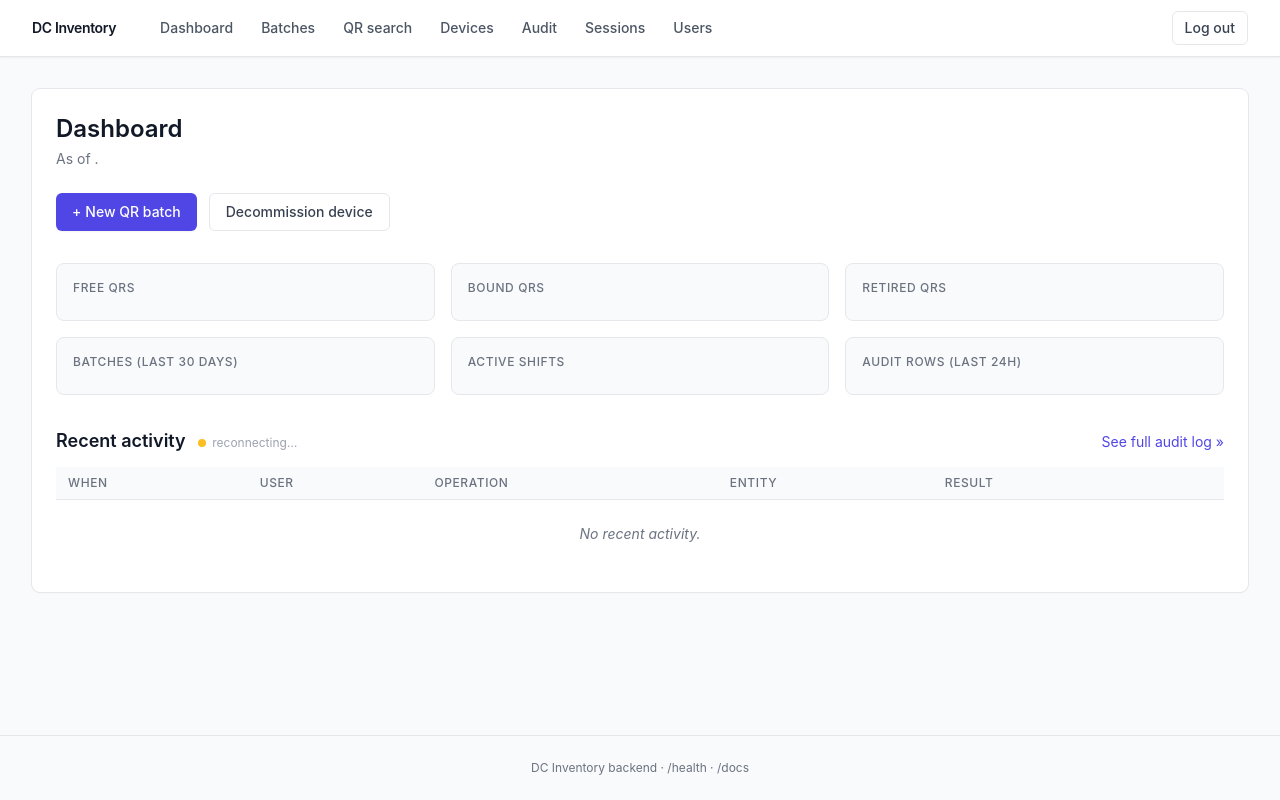
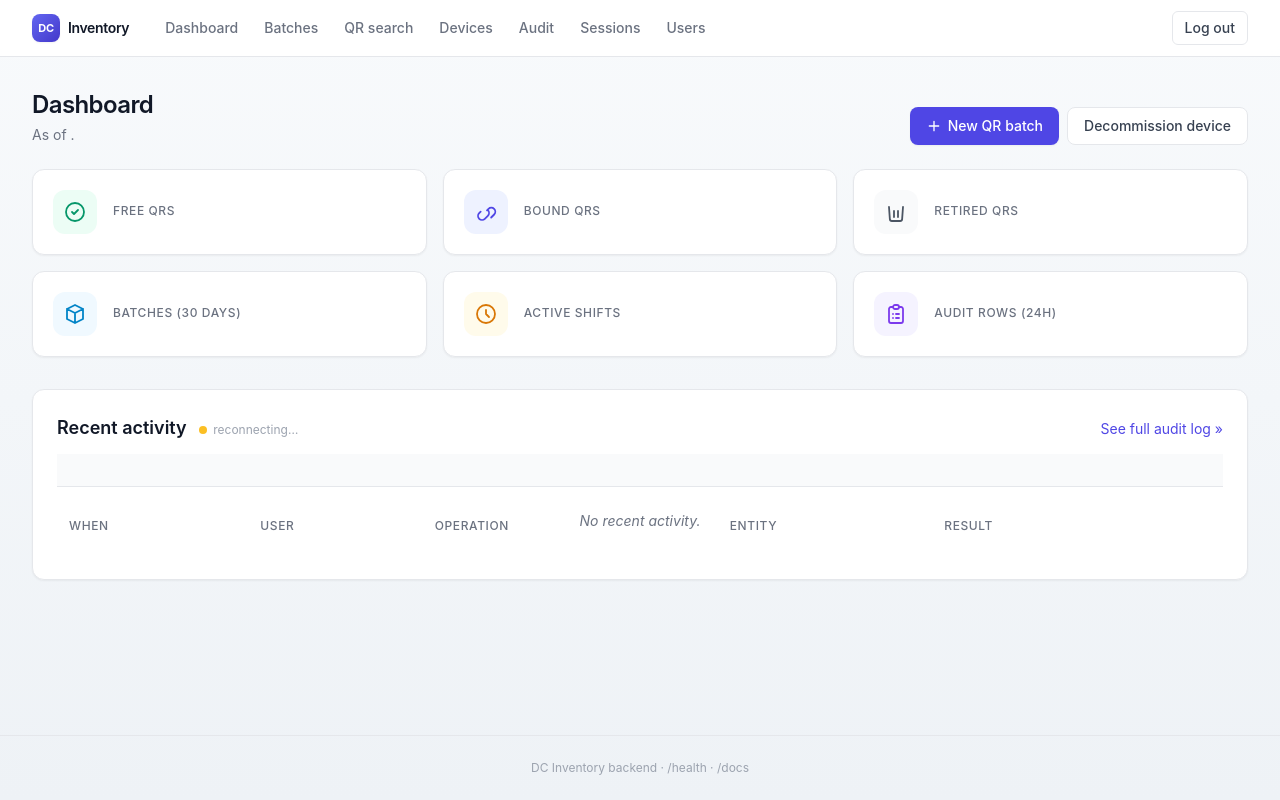
Before and after one commit to Temirlaaan/Datacenter-Inventory-System, a Python web app: template backend/app/web/templates/dashboard.html in a window 1280 px wide. Run offline with Jinja, Linux system fonts and the light colour scheme; the template is opened without the code that fills it, so the values that code supplies are empty; some libraries are stand-ins or nearby versions.

Commit message:
feat(web): polish admin shell + dashboard
Shared layout gets active-nav highlighting (via request.url.path),
a brand mark, sticky backdrop-blur header, icon flash banners, and a
user avatar chip — so every /web/* page inherits the refresh. admin.css
gains global polish (gradient bg, focus-visible rings, card-hover lift,
sticky table headers, thin scrollbars, reduced-motion guard). Dashboard
counter cards become colour-accented icon chips with hover lift.

Co-Authored-By: Claude Opus 4.8 <noreply@anthropic.com>

```diff
--- a/backend/app/web/static/admin.css
+++ b/backend/app/web/static/admin.css
@@ -1,6 +1,91 @@
 /* DC Inventory admin — supplemental CSS.
  *
- * Most of the UI is Tailwind utility classes (loaded via Play CDN in
- * _base.html). This file is intentionally near-empty: it exists as a
- * stable URL the base template links and as a place to drop rules
- * Tailwind can't easily express. Nothing here today — add sparingly. */
+ * Most of the UI is Tailwind utility classes (loaded via the Play CDN JS in
+ * _base.html). The Play CDN only generates utilities it finds in the DOM and
+ * does NOT process @apply in this file — so everything here is plain CSS:
+ * global polish Tailwind utilities can't easily express (page background,
+ * font smoothing, focus-visible rings, smooth card/button transitions,
+ * thin scrollbars). 2026-06-16 design pass. */
+
+html {
+  scroll-behavior: smooth;
+}
+
+body {
+  -webkit-font-smoothing: antialiased;
+  -moz-osx-font-smoothing: grayscale;
+  /* Subtle cool-gray gradient instead of a flat fill — reads as "app", not "page". */
+  background: linear-gradient(180deg, #f8fafc 0%, #eef2f6 100%);
+  background-attachment: fixed;
+}
+
+::selection {
+  background: #c7d2fe;
+  color: #1e1b4b;
+}
+
+/* Accessible focus ring on every interactive element (keyboard users). */
+a:focus-visible,
+button:focus-visible,
+input:focus-visible,
+select:focus-visible,
+textarea:focus-visible,
+[tabindex]:focus-visible {
+  outline: 2px solid #6366f1;
+  outline-offset: 2px;
+  border-radius: 6px;
+}
+
+/* Smooth hover transitions for buttons + links. */
+a,
+button {
+  transition: background-color 0.15s ease, color 0.15s ease,
+    box-shadow 0.15s ease, border-color 0.15s ease, transform 0.15s ease;
+}
+
+/* Opt-in lift for clickable cards (add class="card-hover"). */
+.card-hover {
+  transition: box-shadow 0.18s ease, transform 0.18s ease;
+}
+.card-hover:hover {
+  box-shadow: 0 12px 32px -14px rgba(15, 23, 42, 0.22);
+  transform: translateY(-2px);
+}
+
+/* Sticky table headers sit just below the 56px sticky page header. */
+thead th {
+  position: sticky;
+  top: 3.5rem;
+  background: inherit;
+}
+
+/* Thin, unobtrusive scrollbars (Firefox + WebKit). */
+* {
+  scrollbar-width: thin;
+  scrollbar-color: #cbd5e1 transparent;
+}
+*::-webkit-scrollbar {
+  width: 9px;
+  height: 9px;
+}
+*::-webkit-scrollbar-thumb {
+  background: #cbd5e1;
+  border-radius: 9999px;
+  border: 2px solid transparent;
+  background-clip: content-box;
+}
+*::-webkit-scrollbar-thumb:hover {
+  background: #94a3b8;
+  background-clip: content-box;
+}
+
+/* Respect reduced-motion preferences. */
+@media (prefers-reduced-motion: reduce) {
+  html {
+    scroll-behavior: auto;
+  }
+  *,
+  .card-hover {
+    transition: none !important;
+  }
+}
--- a/backend/app/web/templates/_base.html
+++ b/backend/app/web/templates/_base.html
@@ -6,14 +6,7 @@
     <title>{% block title %}DC Inventory admin{% endblock %}</title>
     {# Tailwind Play script, self-hosted under /static/ so the admin
        surface has no runtime dependency on cdn.tailwindcss.com. Bundled
-       with the official @tailwindcss/forms plugin (gives all native
-       <input>/<textarea>/<select> sane padding + border defaults out
-       of the box — without it Tailwind's preflight strips browser
-       styling and inputs render with zero internal padding). Pinned to
-       the version we downloaded on 2026-06-07. To upgrade, re-fetch
-       `https://cdn.tailwindcss.com?plugins=forms`. Precompile to a CSS
-       bundle (needs Node) only if the ~400KB JS load becomes a perf
-       concern. #}
+       with the official @tailwindcss/forms plugin. Pinned 2026-06-07. #}
     <script src="/static/tailwind.js"></script>
     <script>
       tailwind.config = {
@@ -29,24 +22,39 @@
     </script>
     <link rel="stylesheet" href="/static/admin.css">
 </head>
-<body class="bg-gray-50 text-gray-900 antialiased min-h-screen flex flex-col">
+<body class="text-gray-900 antialiased min-h-screen flex flex-col">
 
-<header class="bg-white border-b border-gray-200 shadow-sm">
-    <div class="max-w-7xl mx-auto px-4 sm:px-6 lg:px-8 flex items-center h-14 gap-8">
-        <a class="text-sm font-semibold text-gray-900 tracking-tight whitespace-nowrap" href="/web/">DC Inventory</a>
-        <nav class="flex items-center gap-1 flex-1 overflow-x-auto">
-            {% set _navlink = "px-3 py-1.5 rounded-md text-sm font-medium text-gray-600 hover:text-gray-900 hover:bg-gray-100 whitespace-nowrap" %}
-            <a class="{{ _navlink }}" href="/web/">Dashboard</a>
-            <a class="{{ _navlink }}" href="/web/batches/">Batches</a>
-            <a class="{{ _navlink }}" href="/web/qr/search">QR search</a>
-            <a class="{{ _navlink }}" href="/web/devices/search">Devices</a>
-            <a class="{{ _navlink }}" href="/web/audit/">Audit</a>
-            <a class="{{ _navlink }}" href="/web/sessions/">Sessions</a>
-            <a class="{{ _navlink }}" href="/web/users/">Users</a>
+{% set path = request.url.path if request else '' %}
+{% macro navlink(href, label, prefix) -%}
+    {% set active = (path == '/web/') if prefix == '/web/' else path.startswith(prefix) %}
+    <a class="px-3 py-1.5 rounded-md text-sm font-medium whitespace-nowrap transition-colors
+        {% if active %}bg-indigo-50 text-indigo-700{% else %}text-gray-500 hover:text-gray-900 hover:bg-gray-100{% endif %}"
+       href="{{ href }}"{% if active %} aria-current="page"{% endif %}>{{ label }}</a>
+{%- endmacro %}
+
+<header class="sticky top-0 z-20 bg-white/90 backdrop-blur border-b border-gray-200">
+    <div class="max-w-7xl mx-auto px-4 sm:px-6 lg:px-8 flex items-center h-14 gap-6">
+        <a class="flex items-center gap-2 shrink-0" href="/web/">
+            <span class="inline-flex items-center justify-center w-7 h-7 rounded-lg bg-gradient-to-br from-indigo-500 to-indigo-700 text-white text-[11px] font-bold tracking-tight shadow-sm">DC</span>
+            <span class="text-sm font-semibold text-gray-900 tracking-tight hidden sm:inline">Inventory</span>
+        </a>
+        <nav class="flex items-center gap-0.5 flex-1 overflow-x-auto">
+            {{ navlink('/web/', 'Dashboard', '/web/') }}
+            {{ navlink('/web/batches/', 'Batches', '/web/batches') }}
+            {{ navlink('/web/qr/search', 'QR search', '/web/qr') }}
+            {{ navlink('/web/devices/search', 'Devices', '/web/devices') }}
+            {{ navlink('/web/audit/', 'Audit', '/web/audit') }}
+            {{ navlink('/web/sessions/', 'Sessions', '/web/sessions') }}
+            {{ navlink('/web/users/', 'Users', '/web/users') }}
         </nav>
-        <div class="flex items-center gap-3 text-sm">
-            {% if user_email %}<span class="text-gray-500 hidden sm:inline">{{ user_email }}</span>{% endif %}
-            <a class="px-3 py-1.5 rounded-md text-sm font-medium border border-gray-200 text-gray-700 hover:bg-gray-100" href="/web/logout">Log out</a>
+        <div class="flex items-center gap-3 text-sm shrink-0">
+            {% if user_email %}
+            <span class="text-gray-500 hidden md:inline-flex items-center gap-1.5">
+                <span class="inline-flex items-center justify-center w-6 h-6 rounded-full bg-gray-100 text-gray-600 text-[11px] font-semibold">{{ user_email[0]|upper }}</span>
+                <span class="hidden lg:inline">{{ user_email }}</span>
+            </span>
+            {% endif %}
+            <a class="px-3 py-1.5 rounded-md text-sm font-medium border border-gray-200 text-gray-700 hover:bg-gray-100 transition-colors" href="/web/logout">Log out</a>
         </div>
     </div>
 </header>
@@ -54,9 +62,15 @@
 {% if flash %}
 <div class="max-w-7xl mx-auto px-4 sm:px-6 lg:px-8 pt-6">
     {% if flash_kind == "error" %}
-    <div class="rounded-md border border-rose-200 bg-rose-50 px-4 py-3 text-sm text-rose-800">{{ flash }}</div>
+    <div class="flex items-start gap-3 rounded-lg border border-rose-200 bg-rose-50 px-4 py-3 text-sm text-rose-800 shadow-sm">
+        <svg class="w-5 h-5 shrink-0 mt-px text-rose-500" fill="none" viewBox="0 0 24 24" stroke="currentColor" stroke-width="2"><path stroke-linecap="round" stroke-linejoin="round" d="M12 9v4m0 4h.01M10.29 3.86 1.82 18a2 2 0 0 0 1.71 3h16.94a2 2 0 0 0 1.71-3L13.71 3.86a2 2 0 0 0-3.42 0Z"/></svg>
+        <span>{{ flash }}</span>
+    </div>
     {% else %}
-    <div class="rounded-md border border-indigo-200 bg-indigo-50 px-4 py-3 text-sm text-indigo-800">{{ flash }}</div>
+    <div class="flex items-start gap-3 rounded-lg border border-emerald-200 bg-emerald-50 px-4 py-3 text-sm text-emerald-800 shadow-sm">
+        <svg class="w-5 h-5 shrink-0 mt-px text-emerald-500" fill="none" viewBox="0 0 24 24" stroke="currentColor" stroke-width="2"><path stroke-linecap="round" stroke-linejoin="round" d="m9 12 2 2 4-4m6 2a9 9 0 1 1-18 0 9 9 0 0 1 18 0Z"/></svg>
+        <span>{{ flash }}</span>
+    </div>
     {% endif %}
 </div>
 {% endif %}
@@ -65,10 +79,10 @@
     {% block content %}{% endblock %}
 </main>
 
-<footer class="border-t border-gray-200 py-6 text-center text-xs text-gray-500">
+<footer class="border-t border-gray-200 py-6 text-center text-xs text-gray-400">
     DC Inventory backend &middot;
-    <a class="hover:text-gray-700" href="/health">/health</a> &middot;
-    <a class="hover:text-gray-700" href="/docs">/docs</a>
+    <a class="hover:text-gray-600" href="/health">/health</a> &middot;
+    <a class="hover:text-gray-600" href="/docs">/docs</a>
 </footer>
 </body>
 </html>
--- a/backend/app/web/templates/dashboard.html
+++ b/backend/app/web/templates/dashboard.html
@@ -12,40 +12,52 @@
 {%- endmacro %}
 
 {% block content %}
-<section class="bg-white rounded-lg shadow-sm ring-1 ring-gray-200 p-6">
-    <div class="flex items-baseline justify-between flex-wrap gap-2 mb-6">
-        <div>
-            <h1 class="text-2xl font-semibold text-gray-900">Dashboard</h1>
-            <p class="text-sm text-gray-500 mt-1">As of {{ snapshot.generated_at.strftime("%Y-%m-%d %H:%M:%S UTC") }}.</p>
-        </div>
+<div class="flex items-end justify-between flex-wrap gap-3 mb-6">
+    <div>
+        <h1 class="text-2xl font-semibold tracking-tight text-gray-900">Dashboard</h1>
+        <p class="text-sm text-gray-500 mt-1">As of {{ snapshot.generated_at.strftime("%Y-%m-%d %H:%M:%S UTC") }}.</p>
     </div>
-
-    <div class="flex flex-wrap gap-3 mb-8">
-        <a class="inline-flex items-center px-4 py-2 rounded-md bg-indigo-600 hover:bg-indigo-500 text-white text-sm font-medium shadow-sm" href="/web/batches/new">
-            <span class="mr-1">+</span> New QR batch
+    <div class="flex flex-wrap gap-2">
+        <a class="inline-flex items-center gap-1.5 px-4 py-2 rounded-lg bg-indigo-600 hover:bg-indigo-500 text-white text-sm font-medium shadow-sm" href="/web/batches/new">
+            <svg class="w-4 h-4" fill="none" viewBox="0 0 24 24" stroke="currentColor" stroke-width="2"><path stroke-linecap="round" stroke-linejoin="round" d="M12 5v14m-7-7h14"/></svg>
+            New QR batch
         </a>
-        <a class="inline-flex items-center px-4 py-2 rounded-md border border-gray-200 bg-white hover:bg-gray-50 text-gray-700 text-sm font-medium" href="/web/devices/decommission">
+        <a class="inline-flex items-center px-4 py-2 rounded-lg border border-gray-200 bg-white hover:bg-gray-50 text-gray-700 text-sm font-medium" href="/web/devices/decommission">
             Decommission device
         </a>
     </div>
+</div>
 
-    <div class="grid grid-cols-1 sm:grid-cols-2 lg:grid-cols-3 gap-4">
-        {% for label, value in [
-            ("Free QRs", snapshot.qr_free_count),
-            ("Bound QRs", snapshot.qr_bound_count),
-            ("Retired QRs", snapshot.qr_retired_count),
-            ("Batches (last 30 days)", snapshot.batches_last_30_days),
-            ("Active shifts", snapshot.active_shifts_count),
-            ("Audit rows (last 24h)", snapshot.audit_rows_last_24h),
-        ] %}
-        <div class="rounded-lg border border-gray-200 bg-gray-50 p-4">
+{# Counter cards — colour-accented icon chips, lift on hover. #}
+<div class="grid grid-cols-1 sm:grid-cols-2 lg:grid-cols-3 gap-4 mb-8">
+    {% for label, value, accent, icon in [
+        ("Free QRs", snapshot.qr_free_count, "emerald",
+         "M9 12l2 2 4-4m6 2a9 9 0 11-18 0 9 9 0 0118 0z"),
+        ("Bound QRs", snapshot.qr_bound_count, "indigo",
+         "M13.828 10.172a4 4 0 010 5.656l-3 3a4 4 0 01-5.656-5.656l1.5-1.5m6.328-1.328l1.5-1.5a4 4 0 015.656 5.656l-3 3"),
+        ("Retired QRs", snapshot.qr_retired_count, "gray",
+         "M19 7l-.867 12.142A2 2 0 0116.138 21H7.862a2 2 0 01-1.995-1.858L5 7m5 4v6m4-6v6"),
+        ("Batches (30 days)", snapshot.batches_last_30_days, "sky",
+         "M20 7l-8-4-8 4m16 0l-8 4m8-4v10l-8 4m0-10L4 7m8 4v10M4 7v10l8 4"),
+        ("Active shifts", snapshot.active_shifts_count, "amber",
+         "M12 8v4l3 3m6-3a9 9 0 11-18 0 9 9 0 0118 0z"),
+        ("Audit rows (24h)", snapshot.audit_rows_last_24h, "violet",
+         "M9 5H7a2 2 0 00-2 2v12a2 2 0 002 2h10a2 2 0 002-2V7a2 2 0 00-2-2h-2M9 5a2 2 0 002 2h2a2 2 0 002-2M9 5a2 2 0 012-2h2a2 2 0 012 2m-3 7h3m-3 4h3m-6-4h.01M9 16h.01"),
+    ] %}
+    <div class="card-hover rounded-xl border border-gray-200 bg-white p-5 flex items-center gap-4 shadow-sm">
+        <span class="inline-flex items-center justify-center w-11 h-11 rounded-xl bg-{{ accent }}-50 text-{{ accent }}-600 shrink-0">
+            <svg class="w-6 h-6" fill="none" viewBox="0 0 24 24" stroke="currentColor" stroke-width="1.8"><path stroke-linecap="round" stroke-linejoin="round" d="{{ icon }}"/></svg>
+        </span>
+        <div class="min-w-0">
             <div class="text-xs font-medium uppercase tracking-wider text-gray-500">{{ label }}</div>
-            <div class="text-3xl font-semibold text-gray-900 mt-2">{{ value }}</div>
+            <div class="text-3xl font-semibold tracking-tight text-gray-900 mt-0.5 tabular-nums">{{ value }}</div>
         </div>
-        {% endfor %}
     </div>
+    {% endfor %}
+</div>
 
-    <div class="mt-8 flex items-baseline justify-between flex-wrap gap-2 mb-3">
+<section class="bg-white rounded-xl border border-gray-200 shadow-sm p-6">
+    <div class="flex items-baseline justify-between flex-wrap gap-2 mb-3">
         <h2 class="text-lg font-semibold text-gray-900">Recent activity
             <span id="js-stream-status" class="ml-2 inline-flex items-center text-xs font-normal text-gray-400">
                 <span class="inline-block h-2 w-2 rounded-full bg-gray-300 mr-1.5"></span>connecting&hellip;
```
